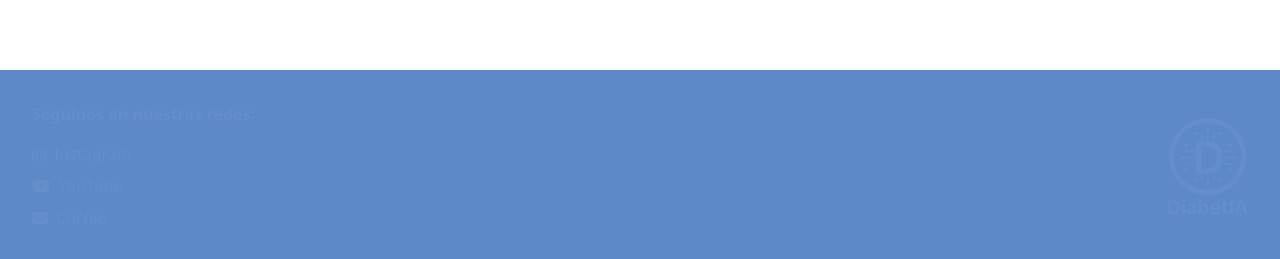
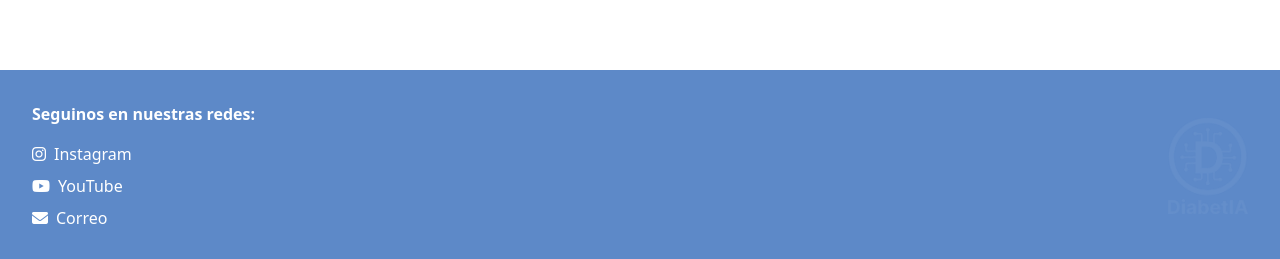
Before and after one commit to NuriaROrquin/diabetia-landing, a Next.js app: page / in a window 1280 px wide. Shown: the part 2886-3145 px from the top of the page. Built offline with nearby package versions, Linux system fonts and the light colour scheme.

Commit message:
fix white text

```diff
--- a/components/footer/index.js
+++ b/components/footer/index.js
@@ -3,25 +3,25 @@ import Image from "next/image";
 
 export const Footer = () => {
     return (
-        <footer className="bg-blue-secondary">
+        <footer className="bg-blue-secondary text-white">
             <div className="container mx-auto px-8 flex justify-between items-center py-8">
                 <div className="flex flex-col">
-                    <p className="font-bold mb-4 text-blue-primary">Seguinos en nuestras redes:</p>
+                    <p className="font-bold mb-4">Seguinos en nuestras redes:</p>
                     <ul className="flex flex-col space-y-2">
                         <li className="inline-block mr-2 md:block md:mr-0">
-                            <Link href="https://www.instagram.com/diabetia.app" target="_blank" className="flex items-center no-underline text-blue-primary hover:font-bold transition-all">
+                            <Link href="https://www.instagram.com/diabetia.app" target="_blank" className="flex items-center no-underline hover:font-bold transition-all">
                                 <i className="fab fa-instagram mr-2"></i>
                                 Instagram
                             </Link>
                         </li>
                         <li className="inline-block mr-2 md:block md:mr-0">
-                            <Link href="https://www.youtube.com/@diabetia" target="_blank" className="flex items-center no-underline text-blue-primary hover:font-bold transition-all">
+                            <Link href="https://www.youtube.com/@diabetia" target="_blank" className="flex items-center no-underline hover:font-bold transition-all">
                                 <i className="fab fa-youtube mr-2"></i>
                                 YouTube
                             </Link>
                         </li>
                         <li className="inline-block mr-2 md:block md:mr-0">
-                            <Link href="mailto:app.diabetia@gmail.com" className="flex items-center no-underline text-blue-primary hover:font-bold transition-all">
+                            <Link href="mailto:app.diabetia@gmail.com" className="flex items-center no-underline hover:font-bold transition-all">
                                 <i className="fas fa-envelope mr-2"></i>
                                 Correo
                             </Link>
```
